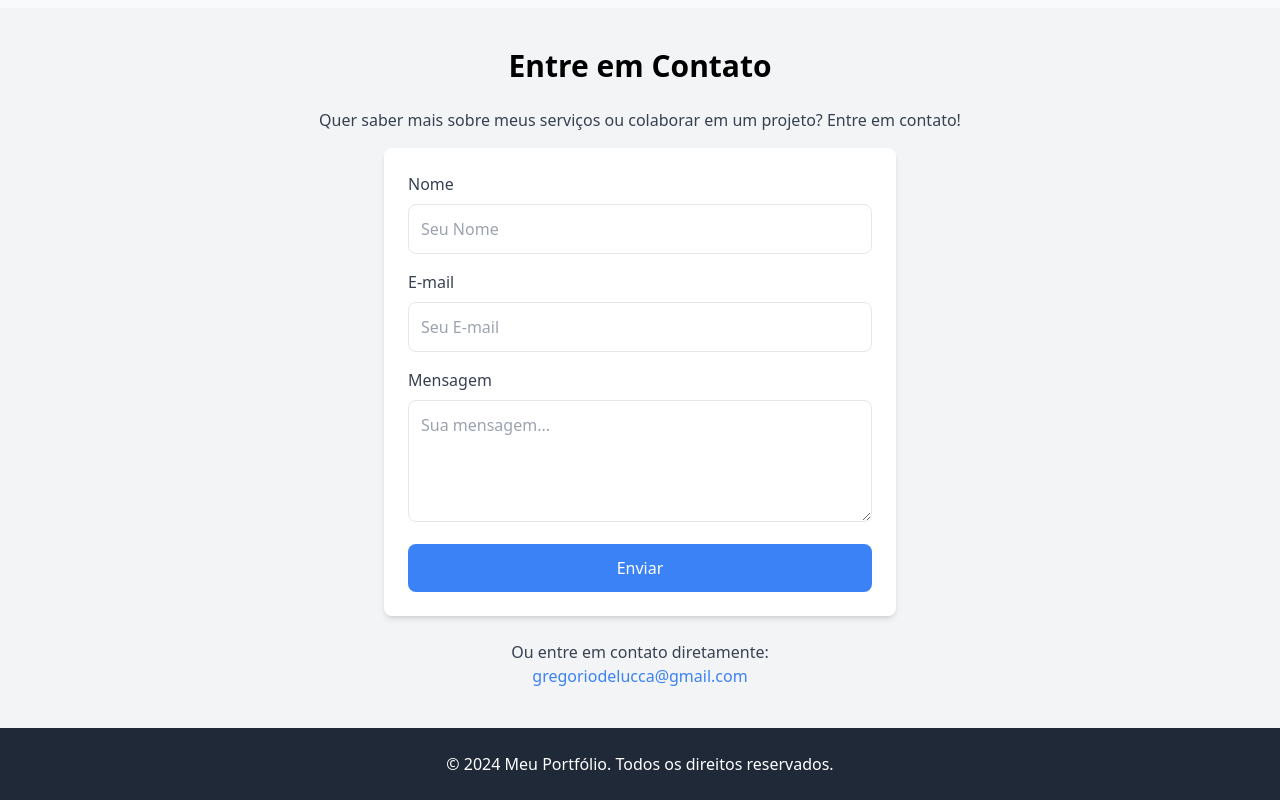
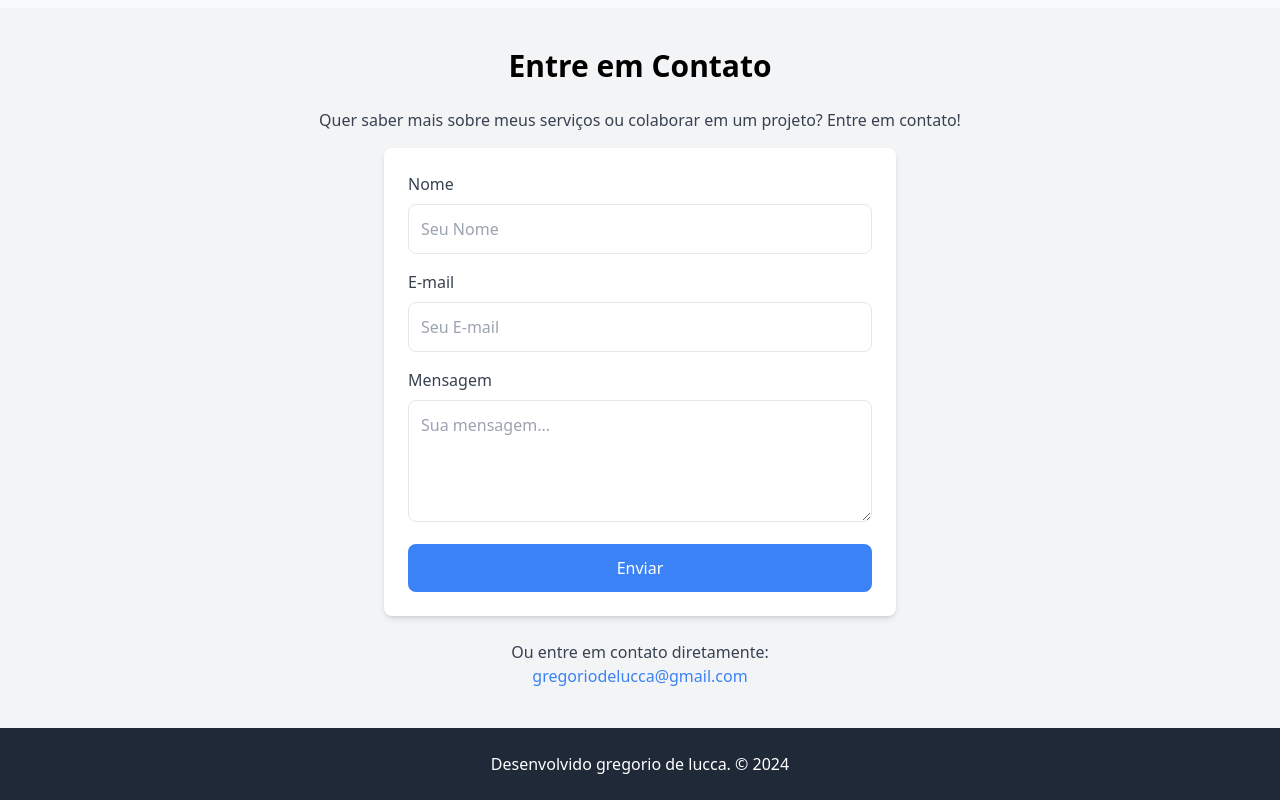
Before and after one commit to gregoriodelucca/meuportifolio, a React (Create React App) app: page / in a window 1280 px wide. Shown: the part 1324-2124 px from the top of the page. Built offline with nearby package versions, Linux system fonts and the light colour scheme.

Commit message:
mudando a parte do footer

```diff
--- a/src/components/Footer.tsx
+++ b/src/components/Footer.tsx
@@ -4,7 +4,7 @@ const Footer: React.FC = () => {
   return (
     <footer className="bg-gray-800 text-white py-6">
       <div className="container mx-auto text-center">
-        <p>&copy; {new Date().getFullYear()} Meu Portfólio. Todos os direitos reservados.</p>
+        <p> Desenvolvido gregorio de lucca. &copy; {new Date().getFullYear()}</p>
       </div>
     </footer>
   );
```
